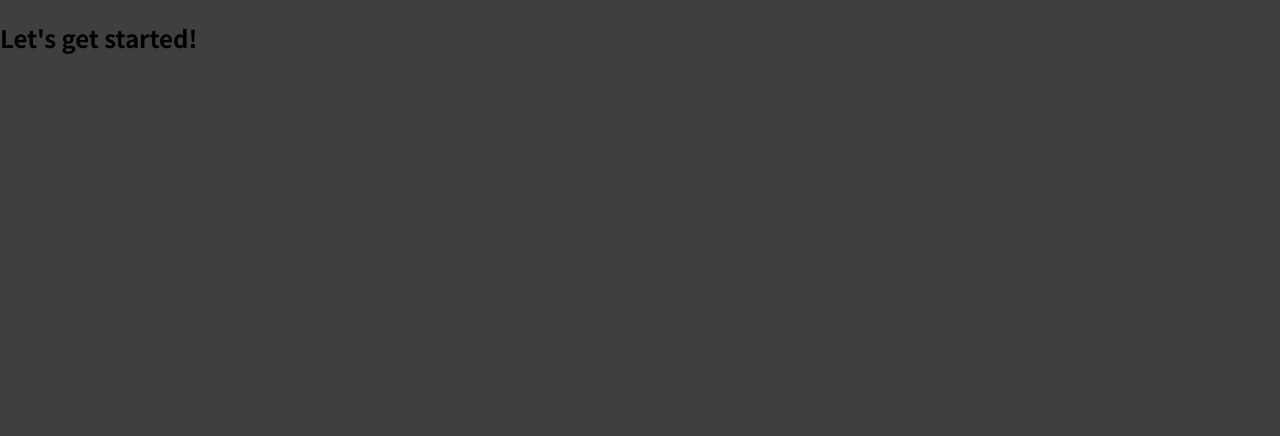
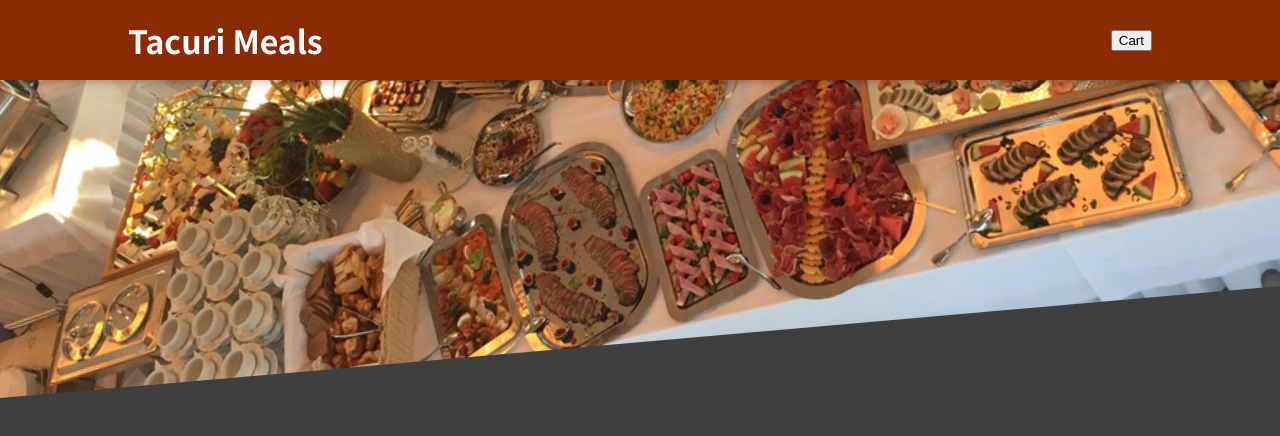
Before and after one commit to tacuribryan/Food_Order_App, a React (Create React App) app: page / in a window 1280 px wide. Shown: the top 436 px of the page. Built offline with nearby package versions, Linux system fonts and the light colour scheme.

Commit message:
adding a Header component

```diff
--- a/src/App.js
+++ b/src/App.js
@@ -1,8 +1,11 @@
+import { Fragment } from "react";
+import Header from "./components/Layout/Header";
+
 function App() {
   return (
-    <div>
-      <h2>Let's get started!</h2>
-    </div>
+    <Fragment>
+      <Header />
+    </Fragment>
   );
 }
 
--- /dev/null
+++ b/src/components/Layout/Header.js
@@ -0,0 +1,20 @@
+import { Fragment } from "react";
+
+import mealsImage from '../../assets/meals.jpg';
+import classes from './Header.module.css';
+
+const Header = (props) => {
+  return (
+    <Fragment>
+      <header className={classes.header}>
+        <h1>Tacuri Meals</h1>
+        <button>Cart</button>
+      </header>
+      <div className={classes['main-image']}>
+        <img src={mealsImage} alt="a table full of delicious food! "/>
+      </div>
+    </Fragment>
+  );
+};
+
+export default Header;
--- /dev/null
+++ b/src/components/Layout/Header.module.css
@@ -0,0 +1,29 @@
+.header {
+  position: fixed;
+  top: 0;
+  left: 0;
+  width: 100%;
+  height: 5rem;
+  background-color: #8a2b06;
+  color: white;
+  display: flex;
+  justify-content: space-between;
+  align-items: center;
+  padding: 0 10%;
+  box-shadow: 0 2px 8px rgba(0, 0, 0, 0.25);
+  z-index: 10;
+}
+
+.main-image {
+  width: 100%;
+  height: 25rem;
+  z-index: 0;
+  overflow: hidden;
+}
+
+.main-image img {
+  width: 110%;
+  height: 100%;
+  object-fit: cover;
+  transform: rotateZ(-5deg) translateY(-4rem) translateX(-1rem);
+}
```
Also changed, not shown: src/assets/meals.jpg (added), 1 other file (tests, documents, lock files or other folders).
